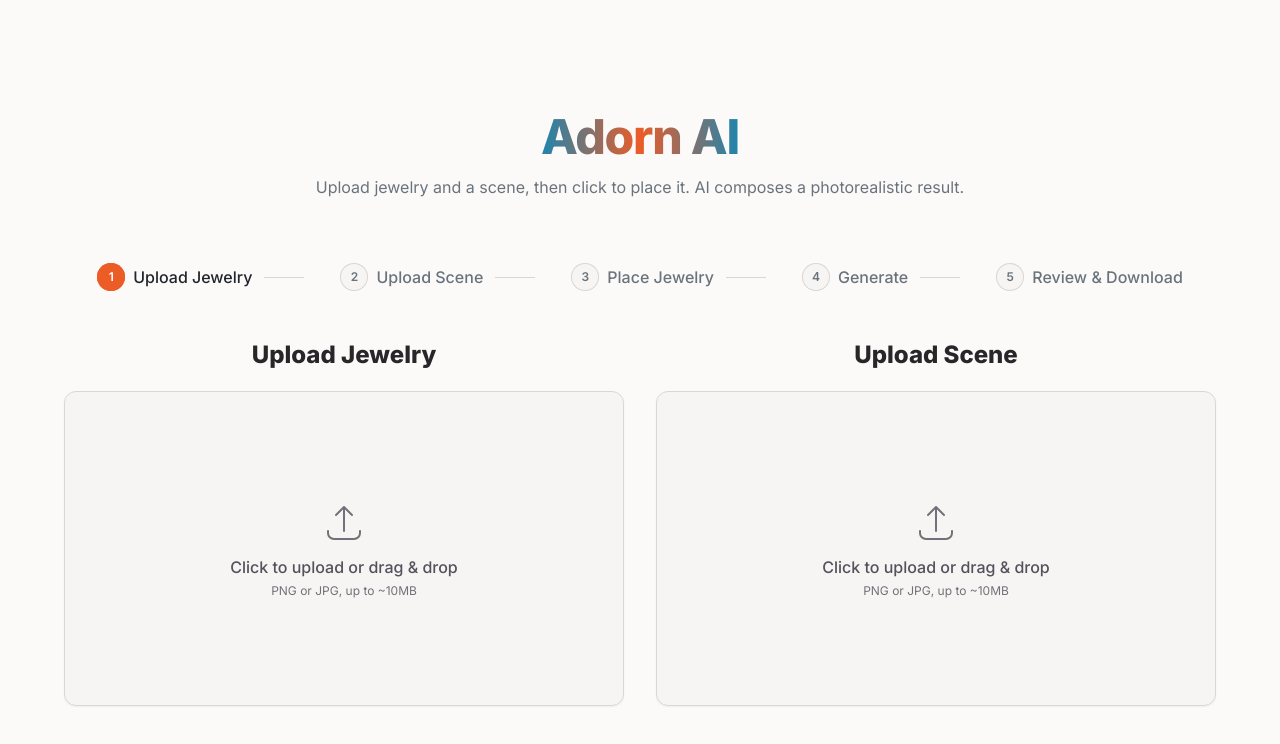
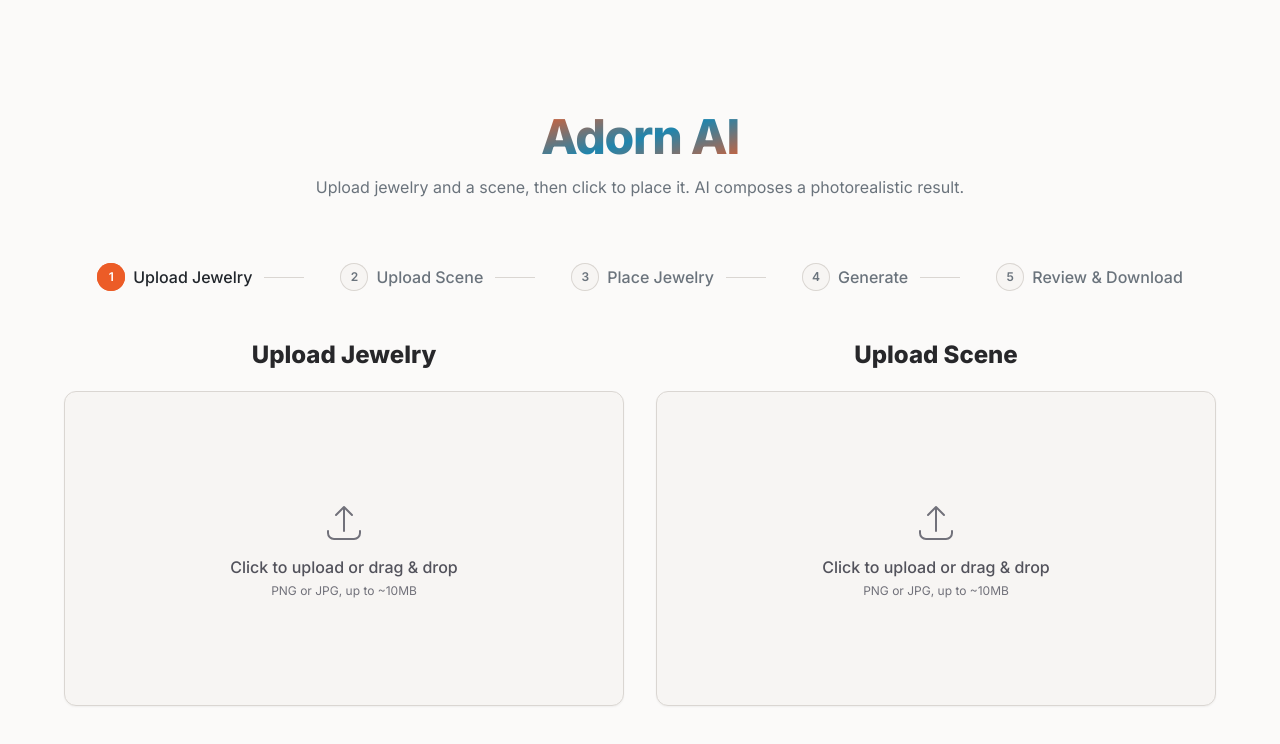
Before and after one commit to ditcu-code/home-canvas, a React (Vite) app: page / in a window 1280 px wide. Shown: the top 744 px of the page. Built offline with nearby package versions, Linux system fonts and the light colour scheme.

Commit message:
Update Header component gradient styling for improved visual appeal

```diff
--- a/components/Header.tsx
+++ b/components/Header.tsx
@@ -4,7 +4,7 @@ const Header: React.FC = () => {
   return (
     <header className="w-full p-4 text-center">
       <div className="flex items-center justify-center">
-        <h1 className="text-3xl md:text-5xl font-extrabold tracking-tight leading-tight md:leading-[1.12] pb-1 bg-gradient-to-r from-[hsl(var(--primary))] via-[hsl(var(--accent))] to-[hsl(var(--primary))] bg-clip-text text-transparent">
+        <h1 className="text-3xl md:text-5xl font-extrabold tracking-tight leading-tight md:leading-[1.12] pb-1 bg-gradient-to-br from-[hsl(var(--accent))] via-[hsl(var(--primary))] to-[hsl(var(--accent))] bg-clip-text text-transparent">
           Adorn AI
         </h1>
       </div>
```
